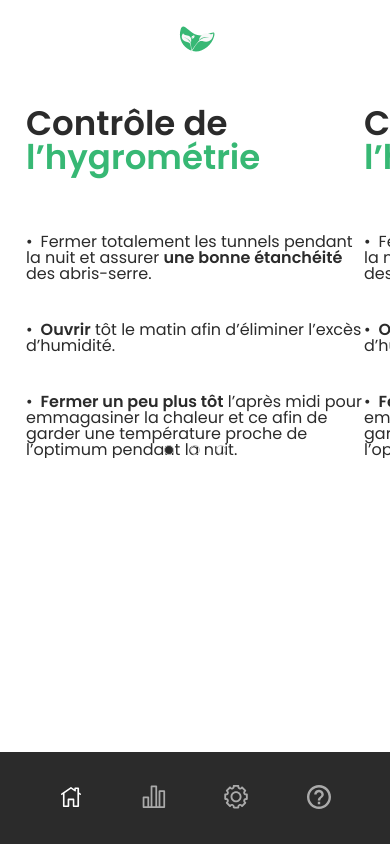
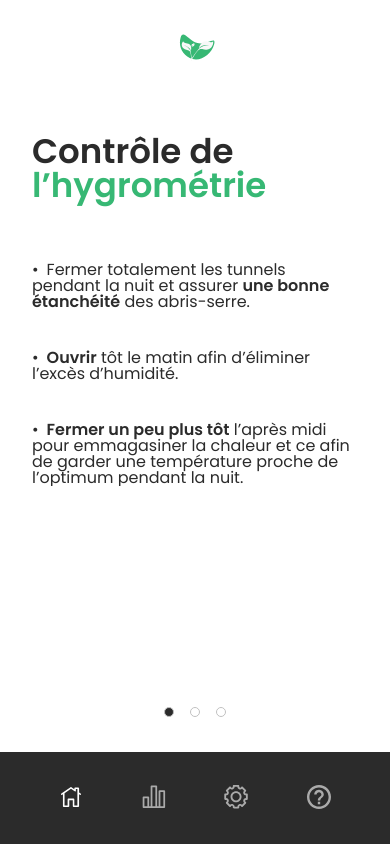
Before and after one commit to FRobaglia/iot-project, a React (Create React App) app: page /help in a window 390 px wide. Built offline with nearby package versions, Linux system fonts and the light colour scheme.

Commit message:
chore: finish help mobile

```diff
--- a/src/styles/components/header.scss
+++ b/src/styles/components/header.scss
@@ -1,7 +1,7 @@
 .header {
   width: 100%;
   height: 34px;
-  margin: 24px 0 48px 0;
+  margin: 2rem 0 4.25rem 0;
   text-align: center;
 
   a {
--- a/src/styles/components/help.scss
+++ b/src/styles/components/help.scss
@@ -1,3 +1,7 @@
+.helpSection {
+  padding: 0 2rem;
+}
+
 .helpSection__title {
   margin-bottom: 3.75rem;
   font-size: 2.125rem;
--- a/src/styles/components/swiper.scss
+++ b/src/styles/components/swiper.scss
@@ -1,16 +1,8 @@
-.swiper-container {
-  padding: 0 26px !important;
-  margin-bottom: 88px !important;
-}
-
-.swiper-pagination-fraction,
-.swiper-pagination-custom,
-.swiper-container-horizontal > .swiper-pagination-bullets {
-  bottom: 0;
-}
-
-.swiper-container-horizontal > .swiper-pagination-bullets .swiper-pagination-bullet {
-  margin: 0 .5rem;
+/***** PAGINATION *****/
+.swiper-pagination-fraction, .swiper-pagination-custom, .swiper-container-horizontal > .swiper-pagination-bullets {
+  position: fixed;
+  bottom: $navHeightMobile;
+  padding-bottom: 2rem;
 }
 
 .swiper-pagination-bullet {
@@ -24,3 +16,7 @@
     background-color: $secondaryColor;
   }
 }
+
+.swiper-container-horizontal > .swiper-pagination-bullets .swiper-pagination-bullet {
+  margin: 0 .5rem;
+}
```
